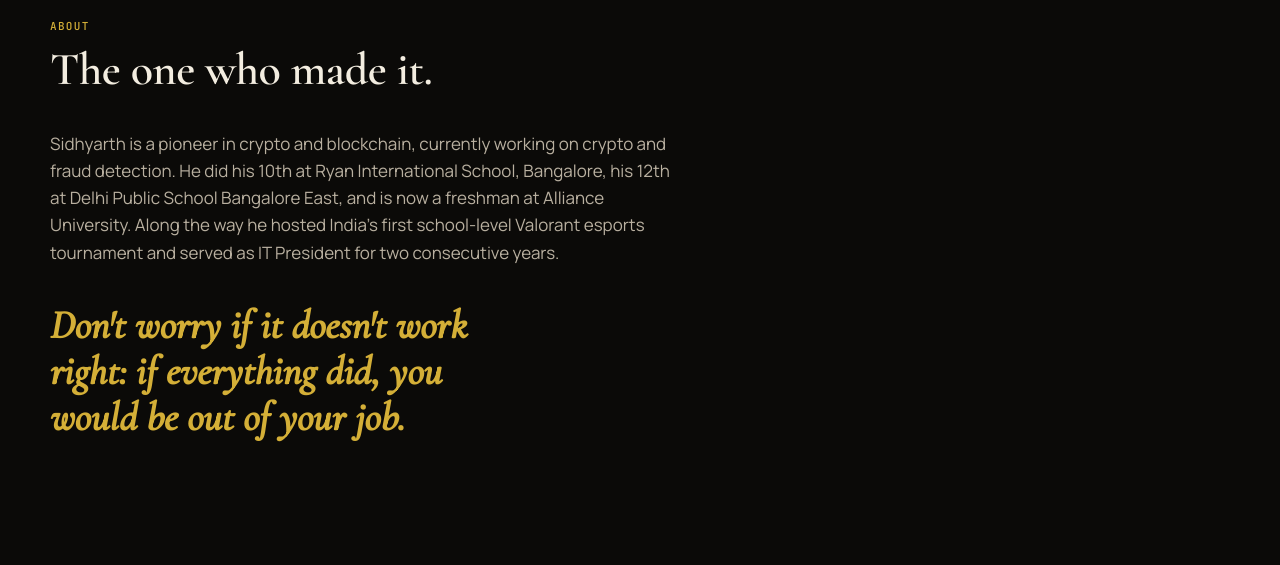
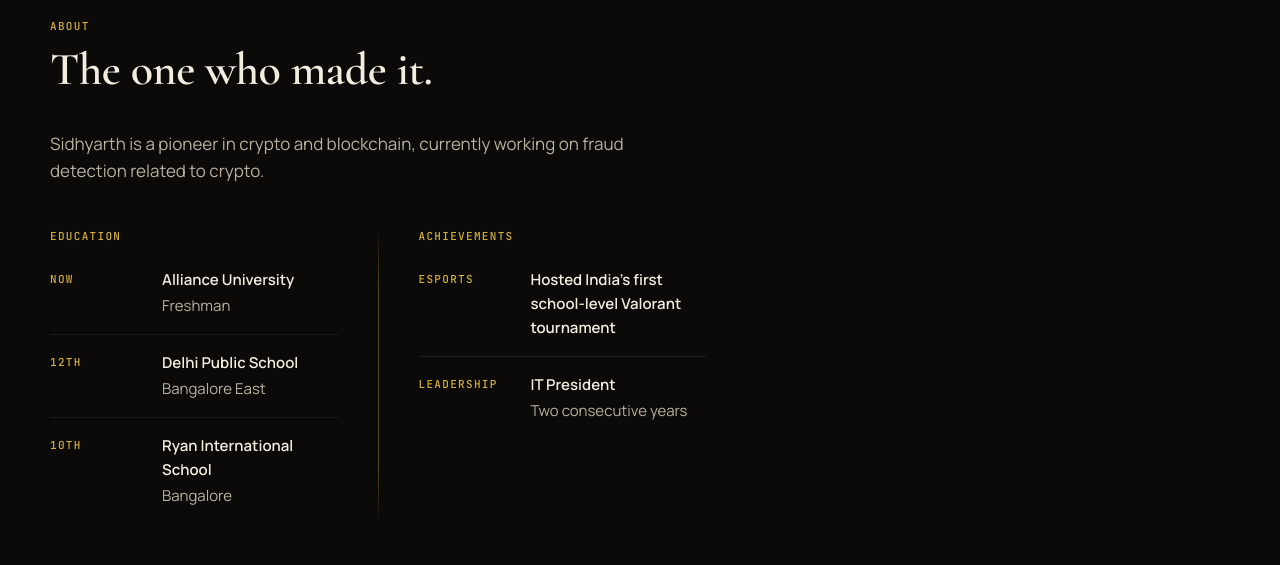
Before and after one commit to sidhy4rth/WeWere, a plain HTML site: page site/index.html in a window 1280 px wide. Shown: the part 3680-4245 px from the top of the page. Drawn offline with nearby package versions, Linux system fonts and the light colour scheme.

Commit message:
Site: about section as intro + education and achievements columns
One-line intro, then two columns split by a vertical gold hairline —
education on the left, achievements on the right — and the quote to close.
Columns stack under 860px with the hairline turning horizontal.

```diff
--- a/site/index.html
+++ b/site/index.html
@@ -171,8 +171,17 @@
   .install .facts div { display: flex; flex-direction: column; gap: 4px; }
   .install .facts b { font-weight: 600; color: var(--ivory); font-variant-numeric: tabular-nums; }
   .install .facts .readout { color: var(--muted); }
-  .about { display: flex; flex-direction: column; gap: 36px; }
-  .about p { color: var(--ivory-muted); font-size: 17px; }
+  .about { display: flex; flex-direction: column; gap: 44px; }
+  .about .intro { color: var(--ivory-muted); font-size: 17px; }
+  .about .cols { display: grid; grid-template-columns: minmax(0, 1fr) 1px minmax(0, 1fr); gap: 0 40px; align-items: start; }
+  .about .vhair { align-self: stretch; width: 1px; background: linear-gradient(180deg, transparent, var(--hair) 18%, var(--hair) 82%, transparent); }
+  .about .col { display: flex; flex-direction: column; gap: 6px; }
+  .about dl { margin: 0; }
+  .about .row { display: grid; grid-template-columns: 96px 1fr; gap: 16px; padding-block: 16px; border-bottom: 1px solid rgba(243,237,224,0.08); }
+  .about .row:last-child { border-bottom: 0; }
+  .about dt { font-family: var(--mono); font-size: 11px; letter-spacing: 0.12em; text-transform: uppercase; color: var(--gold); padding-top: 3px; }
+  .about dd { margin: 0; color: var(--ivory-muted); font-size: 15px; display: flex; flex-direction: column; gap: 2px; }
+  .about dd strong { color: var(--ivory); font-weight: 600; }
   .quote { margin: 0; max-width: 24ch; font-family: var(--serif); font-style: italic; font-weight: 600; font-size: clamp(28px, 3.6vw, 40px); line-height: 1.15; color: var(--gold); text-wrap: balance; }
   .checksum { font-family: var(--mono); font-size: 11px; color: var(--muted); word-break: break-all; line-height: 1.5; }
 
@@ -194,6 +203,8 @@
     .hero { gap: 36px; padding-block: 36px 48px; }
     .steps, .spec, .privacy, .install { grid-template-columns: 1fr; }
     .spec .row { grid-template-columns: 120px 1fr; }
+    .about .cols { grid-template-columns: 1fr; gap: 28px; }
+    .about .vhair { width: auto; height: 1px; background: linear-gradient(90deg, transparent, var(--hair), transparent); }
     section { padding-block: 48px; }
   }
   @media (max-width: 640px) { .nav-links { display: none; } }
@@ -359,7 +370,25 @@
       <h2>The one who made it.</h2>
     </div>
     <div class="about">
-      <p>Sidhyarth is a pioneer in crypto and blockchain, currently working on crypto and fraud detection. He did his 10th at Ryan International School, Bangalore, his 12th at Delhi Public School Bangalore East, and is now a freshman at Alliance University. Along the way he hosted India's first school-level Valorant esports tournament and served as IT President for two consecutive years.</p>
+      <p class="intro">Sidhyarth is a pioneer in crypto and blockchain, currently working on fraud detection related to crypto.</p>
+      <div class="cols">
+        <div class="col">
+          <span class="readout">Education</span>
+          <dl>
+            <div class="row"><dt>Now</dt><dd><strong>Alliance University</strong>Freshman</dd></div>
+            <div class="row"><dt>12th</dt><dd><strong>Delhi Public School</strong>Bangalore East</dd></div>
+            <div class="row"><dt>10th</dt><dd><strong>Ryan International School</strong>Bangalore</dd></div>
+          </dl>
+        </div>
+        <div class="vhair" aria-hidden="true"></div>
+        <div class="col">
+          <span class="readout">Achievements</span>
+          <dl>
+            <div class="row"><dt>Esports</dt><dd><strong>Hosted India's first school-level Valorant tournament</strong></dd></div>
+            <div class="row"><dt>Leadership</dt><dd><strong>IT President</strong>Two consecutive years</dd></div>
+          </dl>
+        </div>
+      </div>
       <blockquote class="quote">Don't worry if it doesn't work right: if everything did, you would be out of your job.</blockquote>
     </div>
   </section>
```
